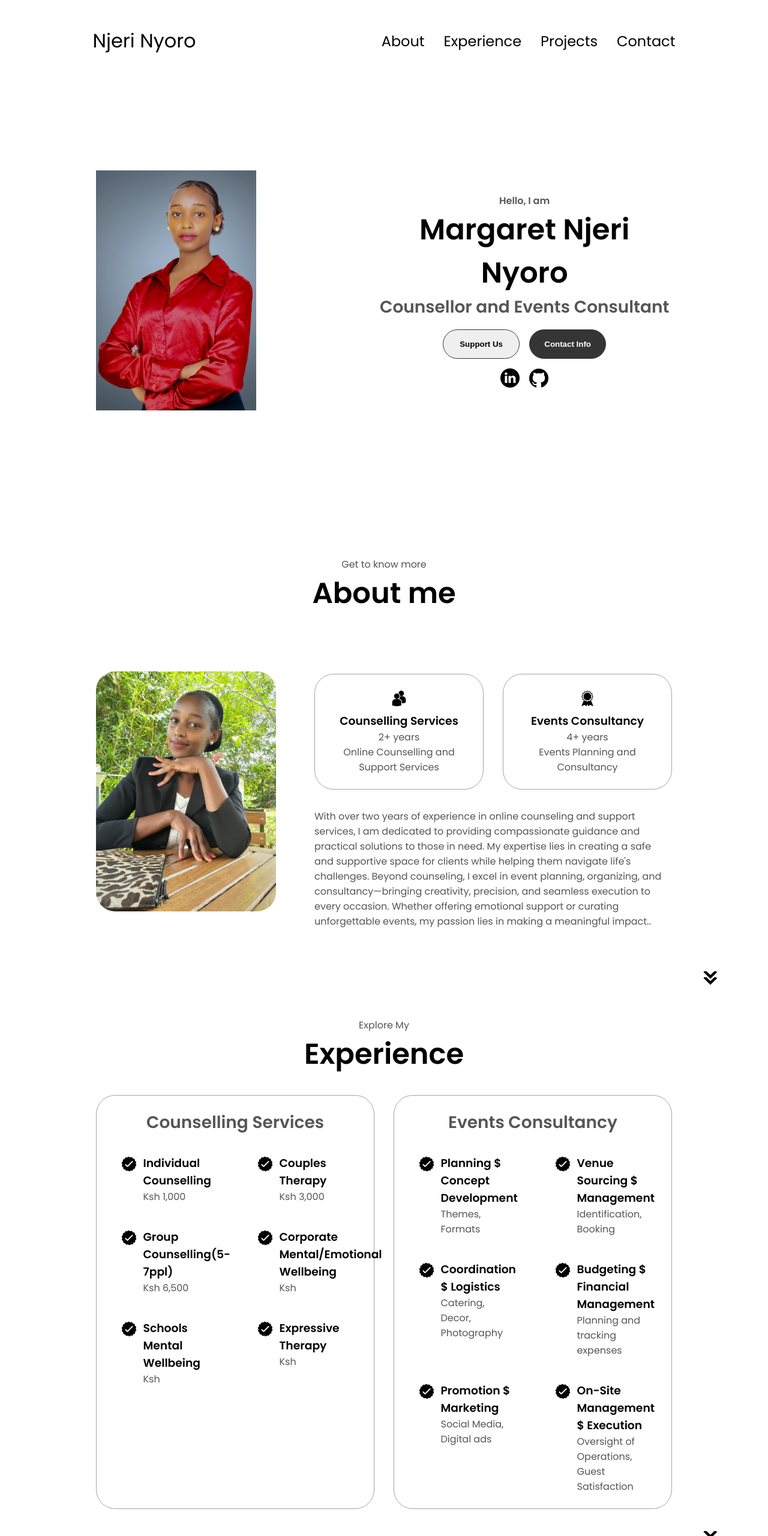
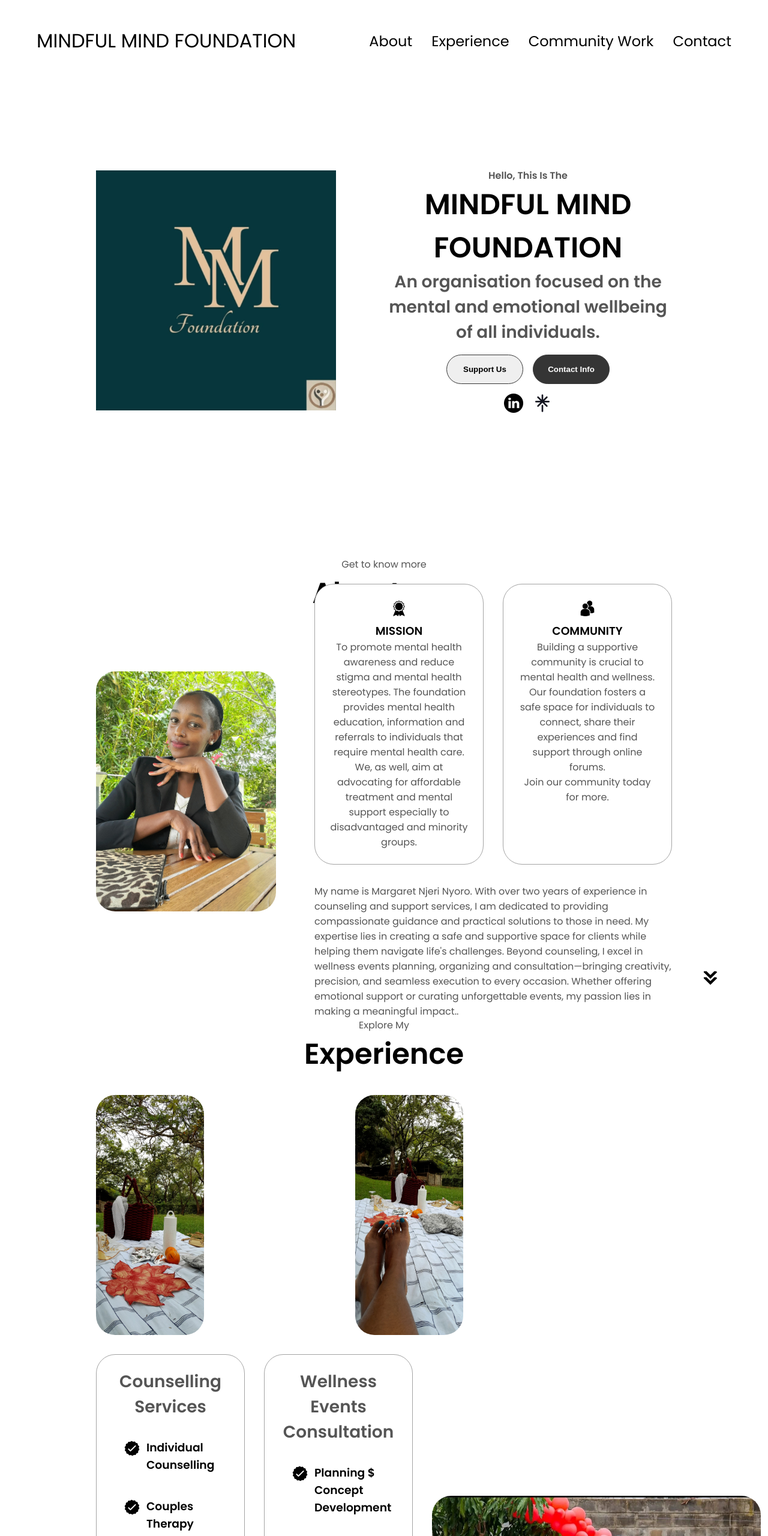
Before and after one commit to ALEXNJOROG/MM-FOUNDATION, a plain HTML site: page index.html in a window 1280 px wide. Shown: the top 2560 px of the page at 60% size. Drawn offline with Linux system fonts and the light colour scheme.

Commit message:
Attempt Two

```diff
--- a/index.html
+++ b/index.html
@@ -9,18 +9,18 @@
 </head>
 <body>
     <nav id="desktop-nav">
-        <div class="logo"> Njeri Nyoro</div>
+        <div class="logo"> MINDFUL MIND FOUNDATION</div>
         <div>
             <ul class="nav-links">
                 <li><a href="#about">About</a></li>
                 <li><a href="#experience">Experience</a></li>
-                <li><a href="#projects">Projects</a></li>
+                <li><a href="#projects">Community Work</a></li>
                 <li><a href="#contact">Contact</a></li>
             </ul>
         </div>
     </nav>
     <nav id="hamburger-nav">
-        <div class="logo"> Njeri Nyoro</div>
+        <div class="logo"> MINDFUL MIND FOUNDATION</div>
         <div class="hamburger-menu">
             <div class="hamburger-icon" onclick="toggleMenu()">
                 <span></span>
@@ -30,19 +30,19 @@
             <div class="menu-links">
                 <li><a href="#about" onclick="toggleMenu()">About</a></li>
                 <li><a href="#experience" onclick="toggleMenu()">Experience</a></li>
-                <li><a href="#projects" onclick="toggleMenu()">Projects</a></li>
+                <li><a href="#projects" onclick="toggleMenu()">Community Work</a></li>
                 <li><a href="#contact" onclick="toggleMenu()">Contact</a></li>
             </div>
         </div>
     </nav>
     <section id="profile">
         <div class="section__pic-container">
-            <img src="./Assets/meg profile pic.jpg" alt="Sir Sule profile picture">
+            <img src="./Assets/project mm.jpg" alt="Sir Sule profile picture">
         </div>
         <div class="section__text">
-            <p class="section__text__p1">Hello, I am</p>
-            <h1 class="title">Margaret Njeri Nyoro</h1>
-            <p class="section__text__p2">Counsellor and Events Consultant</p>
+            <p class="section__text__p1">Hello, This Is The</p>
+            <h1 class="title">MINDFUL MIND FOUNDATION</h1>
+            <p class="section__text__p2">An organisation focused on the mental and emotional wellbeing of all individuals.</p>
             <div class="btn-container">
                 <button class="btn btn-color-2"onclick="window.open('./Assets/support us.jpg')">
                     Support Us
@@ -54,8 +54,8 @@
             <div id="socials-container">
                 <img src="./Assets/linkedin.png" alt="My LinkedIn Profile"
                 class="icon" onclick="location.href='https://linkedin.com/'"/>
-                <img src="./Assets/github.png" alt="My Github Profile"
-                class="icon" onclick="location.href='https://github.com/'"/>
+                <img src="./Assets/linktree.png" alt="My Github Profile"
+                class="icon" onclick="location.href='https://linktr.ee/Njeri_Nyoro?lt_utm_source=lt_share_link#284061527/'"/>
             </div>
         </div>
     </section>
@@ -63,6 +63,7 @@
         <p class="section__text__p1">Get to know more</p>
         <h1 class="title">About me</h1>
         <div class="section-container">
+
             <div class="section__pic-container">
                 <img src="./Assets/meg about profile pic.jpg" alt="Profile picture"
                 class="about-pic"/>
@@ -70,21 +71,21 @@
             <div class="about-details-container">
                 <div class="about-containers">
                     <div class="details-container">
-                        <img src="./Assets/education.png" alt="Experience icon"
+                        <img src="./Assets/experience.png" alt="Experience icon"
                         class="icon"/>
-                        <h3>Counselling Services</h3>
-                        <p>2+ years <br>Online Counselling and Support Services</p>
+                        <h3>MISSION</h3>
+                        <p>To promote mental health awareness and reduce stigma and mental health stereotypes. The foundation provides mental health education, information and referrals to individuals that require mental health care. <br>We, as well, aim at advocating for affordable treatment and mental support especially to disadvantaged and minority groups. </p>
                     </div>
                     <div class="details-container">
-                        <img src="./Assets/experience.png" alt="Education icon"
+                        <img src="./Assets/education.png" alt="Education icon"
                         class="icon"/>
-                        <h3>Events Consultancy</h3>
-                        <p>4+ years <br>Events Planning and Consultancy</p>
+                        <h3>COMMUNITY</h3>
+                        <p>Building a supportive community is crucial to mental health and wellness. Our foundation fosters a safe space for individuals to connect, share their experiences and find support through online forums. <br>Join our community today for more.</p>
                     </div>
                 </div>
                 <div class="text-container">
                     <p>
-                        With over two years of experience in online counseling and support services, I am dedicated to providing compassionate guidance and practical solutions to those in need. My expertise lies in creating a safe and supportive space for clients while helping them navigate life's challenges. Beyond counseling, I excel in event planning, organizing, and consultancy—bringing creativity, precision, and seamless execution to every occasion. Whether offering emotional support or curating unforgettable events, my passion lies in making a meaningful impact..
+                        My name is Margaret Njeri Nyoro. With over two years of experience in counseling and support services, I am dedicated to providing compassionate guidance and practical solutions to those in need. My expertise lies in creating a safe and supportive space for clients while helping them navigate life's challenges. Beyond counseling, I excel in wellness events planning, organizing and consultation—bringing creativity, precision, and seamless execution to every occasion. Whether offering emotional support or curating unforgettable events, my passion lies in making a meaningful impact..
                     </p>
                 </div>
             </div>
@@ -98,6 +99,14 @@
         <h1 class="title">Experience</h1>
         <div class="experience-details-container">
             <div class="about-containers">
+                <div class="section__pic-container">
+                    <img src="./Assets/experience1.jpg" alt="Profile picture"
+                    class="about-pic"/>
+                </div>
+                <div class="section__pic-container">
+                    <img src="./Assets/experience3.jpg" alt="Profile picture"
+                    class="about-pic"/>
+                </div>
                 <div class="details-container">
                     <h2 class="experience-sub-title">Counselling Services</h2>
                     <div class="article-container">
@@ -106,7 +115,7 @@
                             class="icon"/>
                             <div>
                                 <h3>Individual Counselling</h3>
-                                <P>Ksh 1,000</P>
+                                <P></P>
                             </div>
                         </article>
                         <article>
@@ -114,7 +123,7 @@
                             class="icon"/>
                             <div>
                                 <h3>Couples Therapy</h3>
-                                <P>Ksh 3,000</P>
+                                <P></P>
                             </div>
                         </article>
                         <article>
@@ -122,7 +131,7 @@
                             class="icon"/>
                             <div>
                                 <h3>Group Counselling(5-7ppl)</h3>
-                                <P>Ksh 6,500</P>
+                                <P></P>
                             </div>
                         </article>
                         <article>
@@ -130,7 +139,7 @@
                             class="icon"/>
                             <div>
                                 <h3>Corporate Mental/Emotional Wellbeing</h3>
-                                <P>Ksh</P>
+                                <P></P>
                             </div>
                         </article>
                         <article>
@@ -138,7 +147,7 @@
                             class="icon"/>
                             <div>
                                 <h3>Schools Mental Wellbeing</h3>
-                                <P>Ksh</P>
+                                <P></P>
                             </div>
                         </article>
                         <article>
@@ -146,20 +155,21 @@
                             class="icon"/>
                             <div>
                                 <h3>Expressive Therapy</h3>
-                                <P>Ksh</P>
+                                <P></P>
                             </div>
                         </article>
                     </div>
                 </div>
+
                 <div class="details-container">
-                    <h2 class="experience-sub-title">Events Consultancy</h2>
+                    <h2 class="experience-sub-title">Wellness Events Consultation</h2>
                     <div class="article-container">
                         <article>
                             <img src="./Assets/checkmark.png" alt="Experience icon"
                             class="icon"/>
                             <div>
                                 <h3>Planning $ Concept Development</h3>
-                                <P>Themes, Formats</P>
+                                <P></P>
                             </div>
                         </article>
                         <article>
@@ -167,7 +177,7 @@
                             class="icon"/>
                             <div>
                                 <h3>Venue Sourcing $ Management</h3>
-                                <P>Identification, Booking</P>
+                                <P></P>
                             </div>
                         </article>
                         <article>
@@ -175,7 +185,7 @@
                             class="icon"/>
                             <div>
                                 <h3>Coordination $ Logistics</h3>
-                                <P>Catering, Decor, Photography</P>
+                                <P></P>
                             </div>
                         </article>
                         <article>
@@ -183,7 +193,7 @@
                             class="icon"/>
                             <div>
                                 <h3>Budgeting $ Financial Management</h3>
-                                <P>Planning and tracking expenses</P>
+                                <P></P>
                             </div>
                         </article>
                         <article>
@@ -191,7 +201,7 @@
                             class="icon"/>
                             <div>
                                 <h3>Promotion $ Marketing</h3>
-                                <P>Social Media, Digital ads</P>
+                                <P></P>
                             </div>
                         </article>
                         <article>
@@ -199,11 +209,16 @@
                             class="icon"/>
                             <div>
                                 <h3>On-Site Management $ Execution</h3>
-                                <P>Oversight of Operations, Guest Satisfaction</P>
+                                <P></P>
                             </div>
                         </article>
                     </div>
                 </div>
+                <div class="section__pic-container">
+                    <img src="./Assets/experience2.jpg" alt="Profile picture"
+                    class="about-pic"/>
+                </div>
+
             </div>
         </div>
         <img src="./Assets/arrow.png" alt="arrow icon"
@@ -212,16 +227,16 @@
     </section>
     <section id="projects">
         <p class="section__text__p1">Browse my recent</p>
-        <h1 class="title">Projects</h1>
+        <h1 class="title">Community Work</h1>
         <div class="experience-details-container">
          <div class="about-containers">
 
             <div class="details-container color-container">
                 <div class="article-container">
-                    <img src="./Assets/project mm.jpg" alt="Project 2"
+                    <img src="./Assets/walks.jpg" alt="Project 2"
                     class="project-img"/>
                 </div>
-                <h2 class="experience-sub-title project-title">MM FOUNDATION</h2>
+                <h2 class="experience-sub-title project-title">FACILITATION, CHARITY DRIVES AND MORE</h2>
                 <div class="btn-container">
                     <button
                     class="btn btn-color-2 project-btn"
@@ -240,23 +255,18 @@
             </div>
             <div class="details-container color-container">
                 <div class="article-container">
-                    <img src="./Assets/project mm2.jpg" alt="Project 3"
+                    <img src="./Assets/blog.jpg" alt="Project 3"
                     class="project-img"/>
                 </div>
-                <h2 class="experience-sub-title project-title">MENTORSHIP</h2>
+                <h2 class="experience-sub-title project-title">MY BLOG</h2>
                 <div class="btn-container">
                     <button
                      class="btn btn-color-2 project-btn"
-                     onclick="location.href='https://github.com/'"
+                     onclick="location.href='https://margienyoro.wixsite.com/website/blog/'"
                     >
-                     Support Us
+                     Click Me
                     </button>
-                    <button
-                     class="btn btn-color-2 project-btn"
-                     onclick="location.href='https://github.com/'"
-                    >
-                     Live Demo
-                    </button>
+
 
                 </div>
             </div>
@@ -291,7 +301,7 @@
                 <ul class="nav-links">
                     <li><a href="#about">About</a></li>
                     <li><a href="#experience">Experience</a></li>
-                    <li><a href="#projects">Projects</a></li>
+                    <li><a href="#projects">Community Work</a></li>
                     <li><a href="#contact">Contact</a></li>
                 </ul>
             </div>
```
Also changed, not shown: Assets/blog.jpg (added), Assets/experience1.jpg (added), Assets/experience2.jpg (added), Assets/experience3.jpg (added), Assets/linktree.png (added), Assets/walks.jpg (added).
